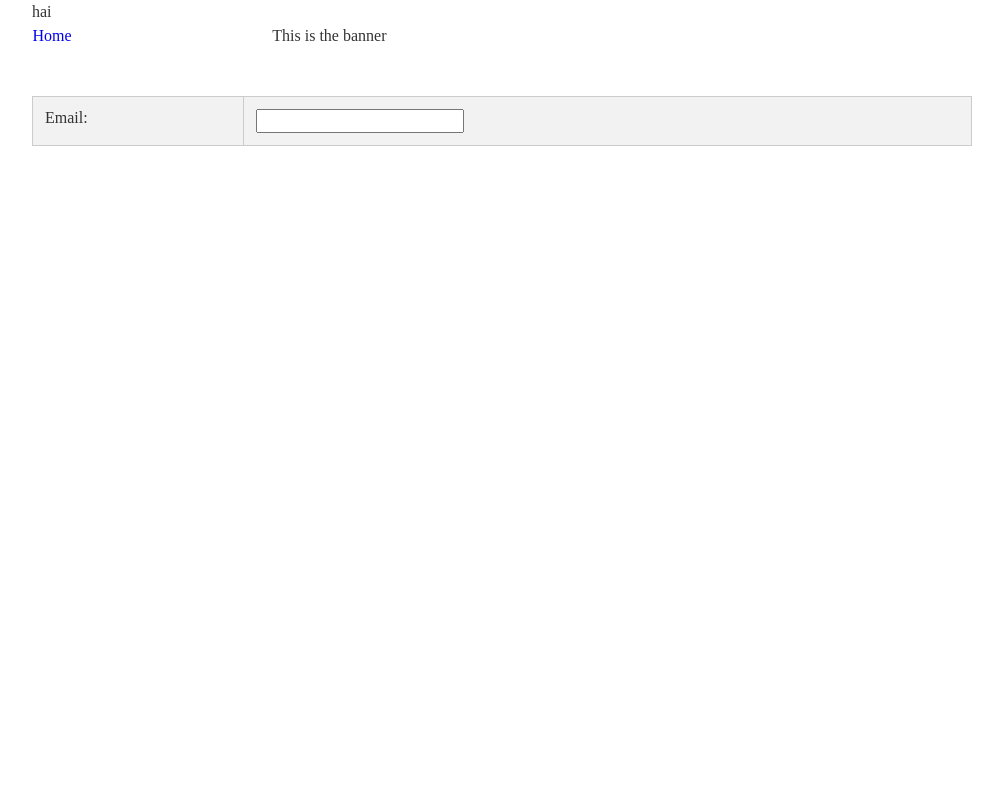
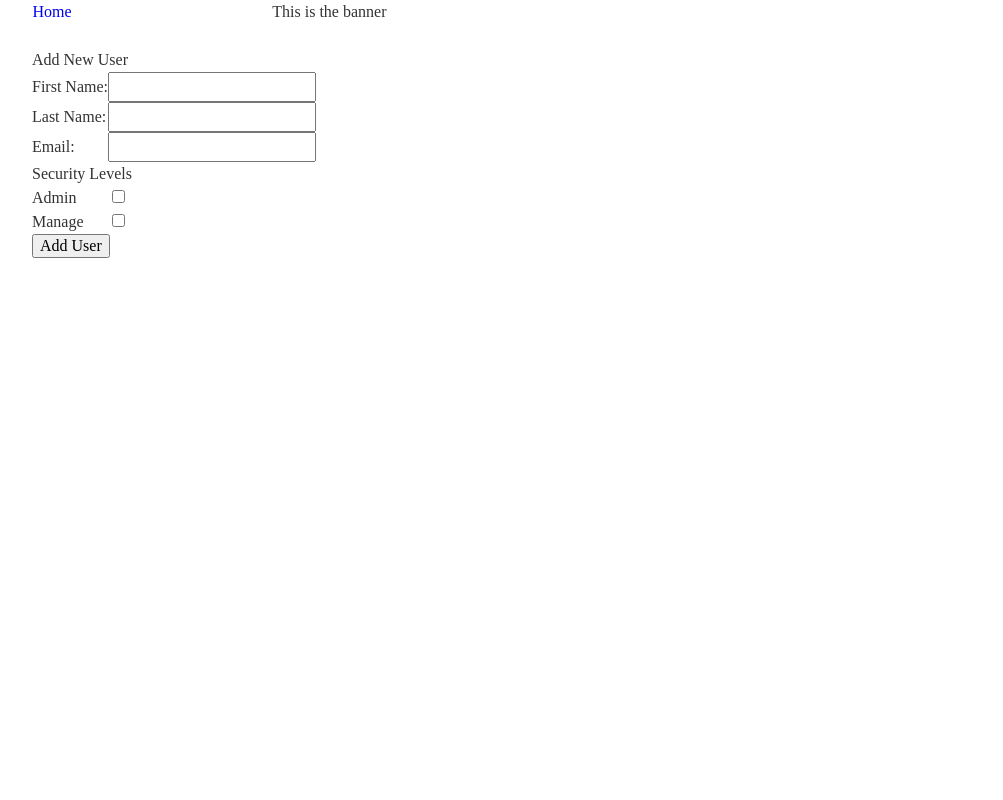
Before and after one commit to awatanabe/ucficom, a CodeIgniter app: page /index.php/admin/new_user in a window 1280 px wide. Shown: the whole page, without its empty margins (138-1141 px from the left). Run offline with CodeIgniter, Linux system fonts and the light colour scheme.

Commit message:
Basic form for adding new users created.

```diff
--- a/application/config/constants.php
+++ b/application/config/constants.php
@@ -56,6 +56,7 @@ define('ROOT',          0);
 define('EXTERNAL',      1);
 define('AUTHENTICATED', 2);
 define('ADMIN',         4);
+define("MANAGE",        8);
 
 /*
 |--------------------------------------------------------------------------
--- a/application/controllers/admin.php
+++ b/application/controllers/admin.php
@@ -37,8 +37,6 @@ class admin extends UC_Controller {
         $this->load->library("form_validation");
         $this->load->library("table");
 
-        echo "hai";
-
         // Load input form for new users
         $view_data["new_user_form"] =
             $this->get_view("content/forms/new_user");
--- a/application/views/content/admin/new_user.php
+++ b/application/views/content/admin/new_user.php
@@ -1 +1,3 @@
+Add New User
+<br>
 <?= $new_user_form ?>
--- a/application/views/content/forms/new_user.php
+++ b/application/views/content/forms/new_user.php
@@ -1,13 +1,57 @@
 <?
-/*
+/* Generate the table with inputs */
+// Eliminate header row
 
-*/
-$this->table->set_heading(null);
+// Eliminate the table headers
+$this->table->set_template(array("table_open" => "<table>"));
+
+$this->table->set_heading(
+        array(
+            "colspan"   =>  2,
+            "data"      => ''
+        )
+        );
 $this->table->add_row(
-        "<label for='".USERS_EMAIL."'>Email:</label>",
+        form_label("First Name:", USERS_FIRST_NAME),
         form_input(array(
-            'name' => USERS_EMAIL,
-            'id' => USERS_EMAIL)));
+            "name"  => USERS_FIRST_NAME,
+            "id"    => USERS_FIRST_NAME)));
+$this->table->add_row(
+        form_label("Last Name:", USERS_LAST_NAME),
+        form_input(array(
+            "name"  => USERS_LAST_NAME,
+            "id"    => USERS_LAST_NAME)));
+$this->table->add_row(
+        form_label("Email:", USERS_EMAIL),
+        form_input(array(
+            'name'  => USERS_EMAIL,
+            'id'    => USERS_EMAIL)));
+$this->table->add_row(
+        array(
+            "data"      => "Security Levels",
+            "colspan"   => 2
+        ));
+$this->table->add_row(
+        form_label("Admin", "admin"),
+        form_checkbox(array(
+            "name"  => "admin",
+            "id"    => "admin",
+            "value" => ADMIN,
+            "checked" =>    FALSE
+        )));
+$this->table->add_row(
+        form_label("Manage", "manage"),
+        form_checkbox(array(
+            "name"  => "manage",
+            "id"    => "manage",
+            "value" => MANAGE,
+            "checked" =>    FALSE
+        )));
+$this->table->add_row(
+        array(
+            "colspan"   => 2,
+            "data"      => form_submit("submit", "Add User")
+        ));
 
 ?>
 
--- a/css/inuit/css/inuit.css
+++ b/css/inuit/css/inuit.css
@@ -529,71 +529,6 @@ fieldset > :last-child{
 	margin-bottom:0;
 }
 
-
-
-
-
-/*------------------------------------*\
-	$TABLES
-\*------------------------------------*/
-/*
-Unfortunately, and somewhat obviously, tables don’t fit the baseline all too well. Perhaps in a later version...
-*/
-table{
-	width:100%;
-	max-width:100%;
-}
-thead tr:last-of-type th{
-	/* Thicker border on the table-headers of the last row in the table head. */
-	border-bottom-width:2px;
-}
-tbody th{
-	/* Thicker right border on table-headers in the table body. */
-	border-right-width:2px;
-}
-th:empty{
-	/* Hide the borders on any empty table-headers. */
-	border:none;
-}
-th,td{
-	vertical-align:top;
-	padding:0.75em;
-	border:1px solid #ccc;
-}
-th{
-	font-weight:bold;
-	text-align:center
-}
-table [colspan]{
-	text-align:center;
-}
-table [rowspan]{
-	vertical-align:middle;
-}
-/*
-Assuming IE has an 'implied' colspan of one on cells without an explicit colspan attribute, fix/undo it.
-See jsfiddle.net/csswizardry/UJJay/
-*/
-[colspan="1"]{
-    text-align:left;
-}
-[rowspan="1"]{
-    vertical-align:top;
-}
-tbody tr:nth-of-type(odd){
-	background:rgba(0,0,0,0.05);
-}
-tfoot{
-	text-align:center;
-}
-tfoot td{
-	border-top-width:2px;
-}
-
-
-
-
-
 /*------------------------------------*\
 	$MESSAGES
 \*------------------------------------*/
```
